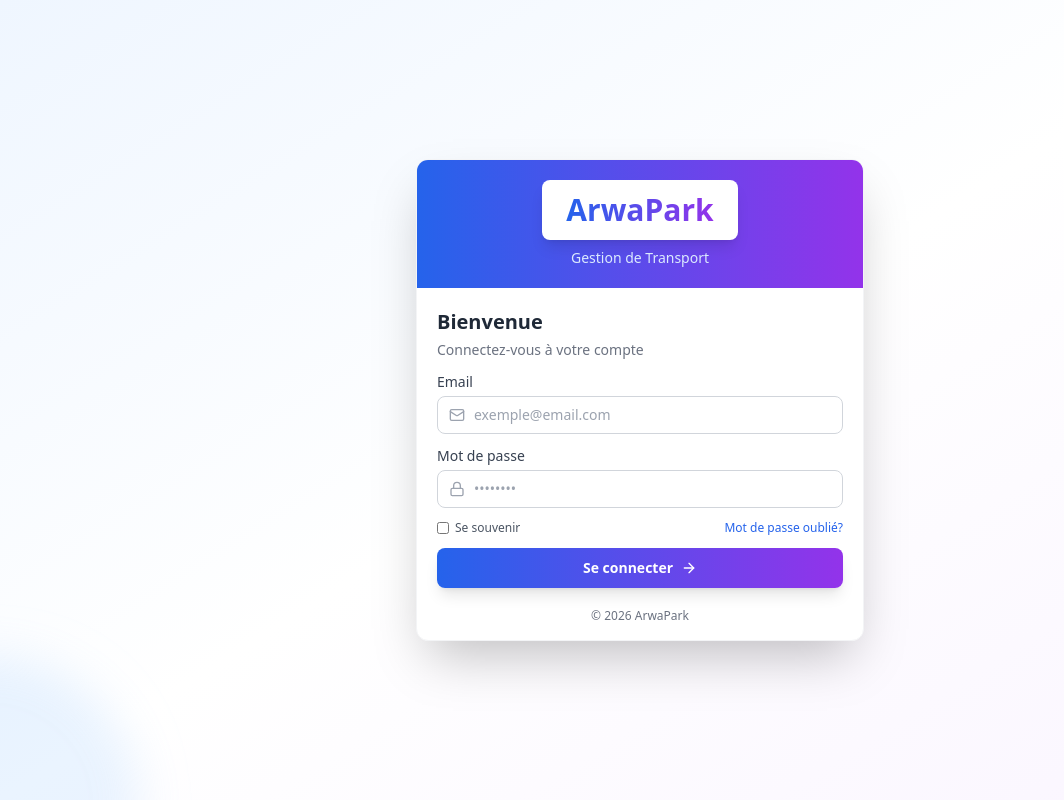
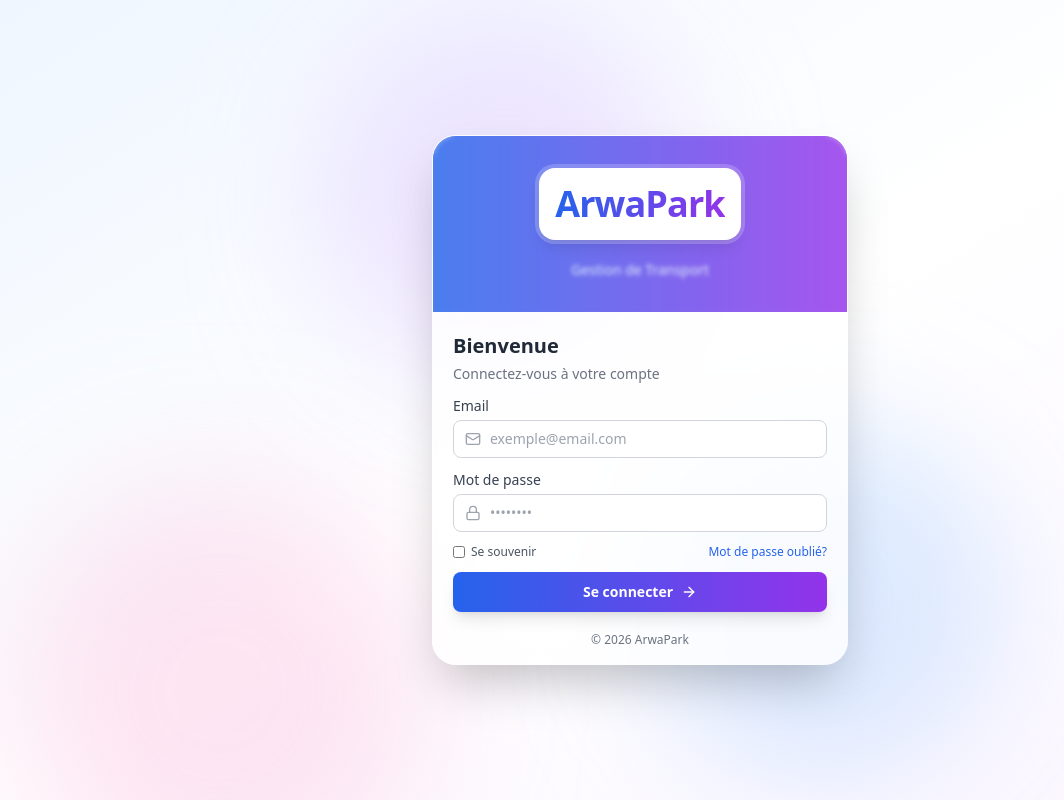
Before and after one commit to bestqrov/tinjdid, a Next.js app in the folder frontend/: page /login in a window 1280 px wide. Shown: the whole page, without its empty margins (0-1064 px from the left). Built offline with nearby package versions, Linux system fonts and the light colour scheme; no server answers.

Commit message:
Enhance: Polish login page with glassmorphism and better animations

```diff
--- a/frontend/app/login/page.tsx
+++ b/frontend/app/login/page.tsx
@@ -56,8 +56,8 @@ export default function LoginPage() {
           localStorage.setItem('user', JSON.stringify({ id: payload.sub, email: payload.email, role: payload.role, companyId: payload.companyId }))
           if (payload.companyId) localStorage.setItem('companyId', payload.companyId)
         }
-      } catch (e) {}
-      try { document.cookie = `access_token=${token}; path=/` } catch (e) {}
+      } catch (e) { }
+      try { document.cookie = `access_token=${token}; path=/` } catch (e) { }
 
       // Redirect based on role
       if (userRole === 'SUPERADMIN') {
@@ -75,18 +75,20 @@ export default function LoginPage() {
     <div className="h-screen bg-gradient-to-br from-blue-50 via-white to-purple-50 dark:from-gray-900 dark:via-gray-800 dark:to-gray-900 flex items-center justify-center p-3 sm:p-4 overflow-hidden">
       {/* Background Pattern */}
       <div className="absolute inset-0 overflow-hidden pointer-events-none">
-        <div className="absolute -top-40 -right-40 w-80 h-80 bg-purple-300 dark:bg-purple-900 rounded-full mix-blend-multiply dark:mix-blend-soft-light filter blur-xl opacity-20 animate-blob"></div>
-        <div className="absolute -bottom-40 -left-40 w-80 h-80 bg-blue-300 dark:bg-blue-900 rounded-full mix-blend-multiply dark:mix-blend-soft-light filter blur-xl opacity-20 animate-blob animation-delay-2000"></div>
+        <div className="absolute top-0 left-1/4 w-96 h-96 bg-purple-300 dark:bg-purple-900 rounded-full mix-blend-multiply dark:mix-blend-soft-light filter blur-3xl opacity-30 animate-blob"></div>
+        <div className="absolute -bottom-32 left-0 w-96 h-96 bg-pink-300 dark:bg-pink-900 rounded-full mix-blend-multiply dark:mix-blend-soft-light filter blur-3xl opacity-30 animate-blob animation-delay-4000"></div>
+        <div className="absolute top-1/2 left-1/2 transform -translate-x-1/2 -translate-y-1/2 w-96 h-96 bg-blue-300 dark:bg-blue-900 rounded-full mix-blend-multiply dark:mix-blend-soft-light filter blur-3xl opacity-30 animate-blob animation-delay-2000"></div>
       </div>
 
       {/* Login Card */}
-      <div className="relative w-full max-w-md">
-        <div className="bg-white dark:bg-gray-800 rounded-lg sm:rounded-xl shadow-2xl overflow-hidden border border-gray-100 dark:border-gray-700">
+      <div className="relative w-full max-w-md px-4">
+        <div className="bg-white/80 dark:bg-gray-800/80 backdrop-blur-xl rounded-2xl sm:rounded-3xl shadow-2xl overflow-hidden border border-white/20 dark:border-gray-700/50 transform transition-all hover:scale-[1.01] duration-500">
           {/* Header with Gradient */}
-          <div className="bg-gradient-to-r from-blue-600 to-purple-600 dark:from-blue-700 dark:to-purple-700 p-4 sm:p-5 text-white">
-            <div className="flex items-center justify-center mb-2">
-              <div className="bg-white dark:bg-gray-800 px-6 py-3 rounded-lg shadow-lg">
-                <h1 className="text-2xl sm:text-3xl font-bold text-transparent bg-clip-text bg-gradient-to-r from-blue-600 to-purple-600 dark:from-blue-500 dark:to-purple-500">ArwaPark</h1>
+          <div className="bg-gradient-to-r from-blue-600/90 to-purple-600/90 dark:from-blue-700/90 dark:to-purple-700/90 p-6 sm:p-8 text-white relative overflow-hidden">
+            <div className="absolute inset-0 bg-white/10 backdrop-blur-[2px]"></div>
+            <div className="relative z-10 flex flex-col items-center">
+              <div className="bg-white dark:bg-gray-800 p-4 rounded-2xl shadow-lg ring-4 ring-white/20 mb-3 transform hover:rotate-3 transition-transform duration-300">
+                <h1 className="text-3xl sm:text-4xl font-extrabold text-transparent bg-clip-text bg-gradient-to-r from-blue-600 to-purple-600 dark:from-blue-500 dark:to-purple-500 tracking-tight">ArwaPark</h1>
               </div>
             </div>
             <p className="text-center text-blue-100 dark:text-blue-200 text-xs sm:text-sm mt-2">Gestion de Transport</p>
```
